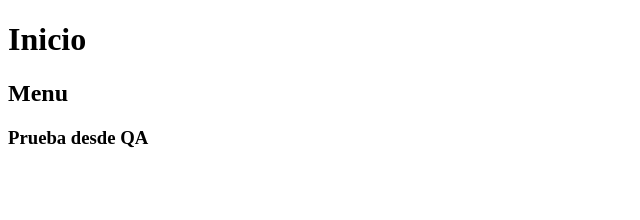
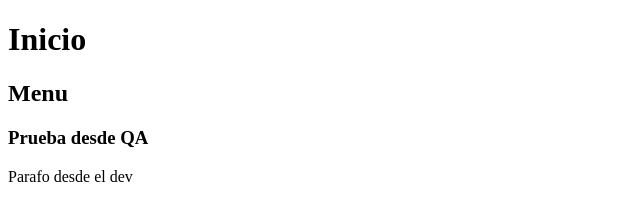
Before and after one commit to edsonariel/pruebas-git, a plain HTML site: page index.html in a window 1280 px wide. Shown: the whole page, without its empty margins (0-640 px from the left). Drawn offline with Linux system fonts and the light colour scheme.

Commit message:
agregando parrafo

```diff
--- a/index.html
+++ b/index.html
@@ -12,6 +12,8 @@
         <form action="">
             <h2>Menu</h2>
             <h3>Prueba desde QA</h3>
+
+            <p>Parafo desde el dev</p>
         </form>
     </div>
 </body>
```
